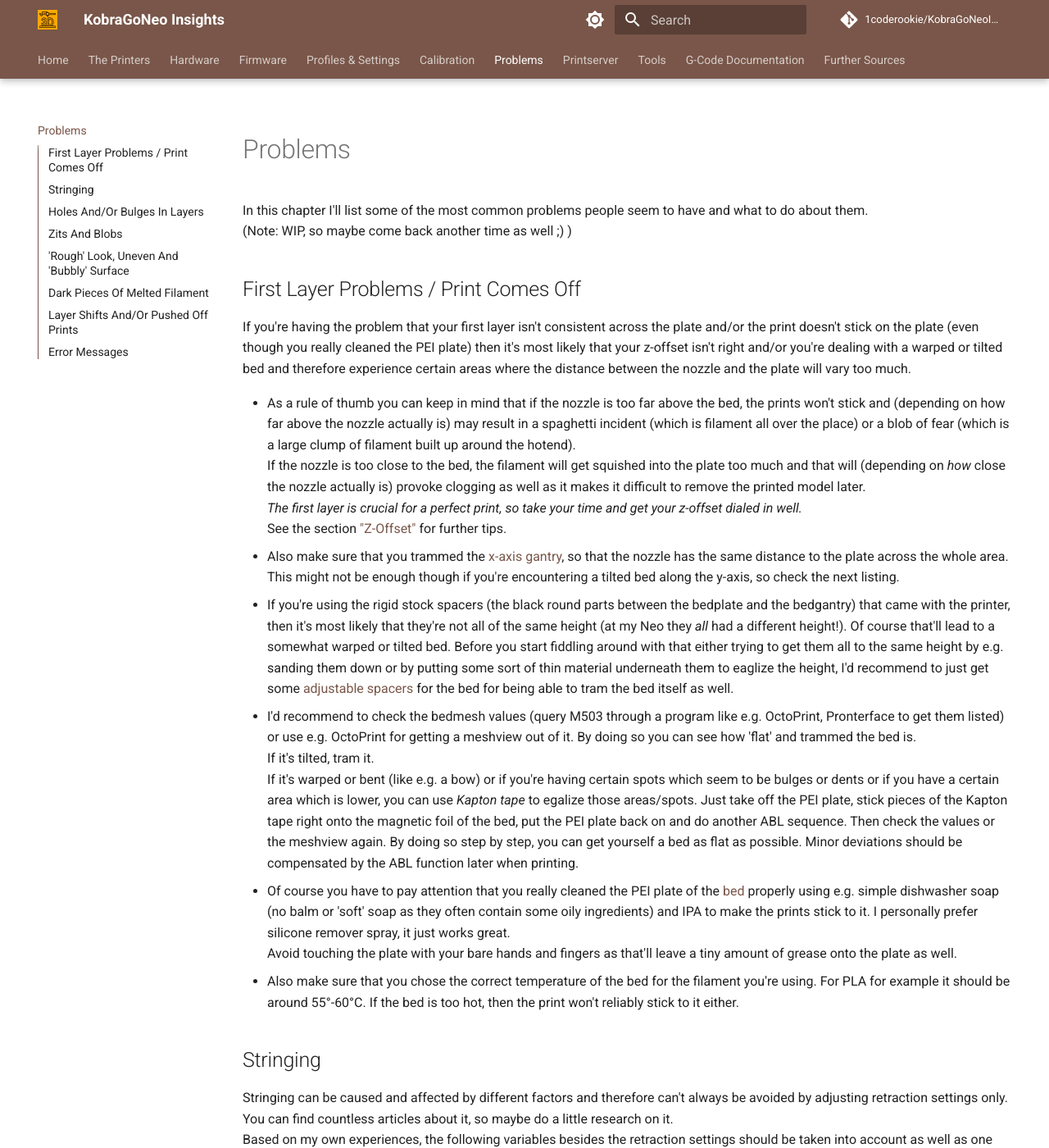
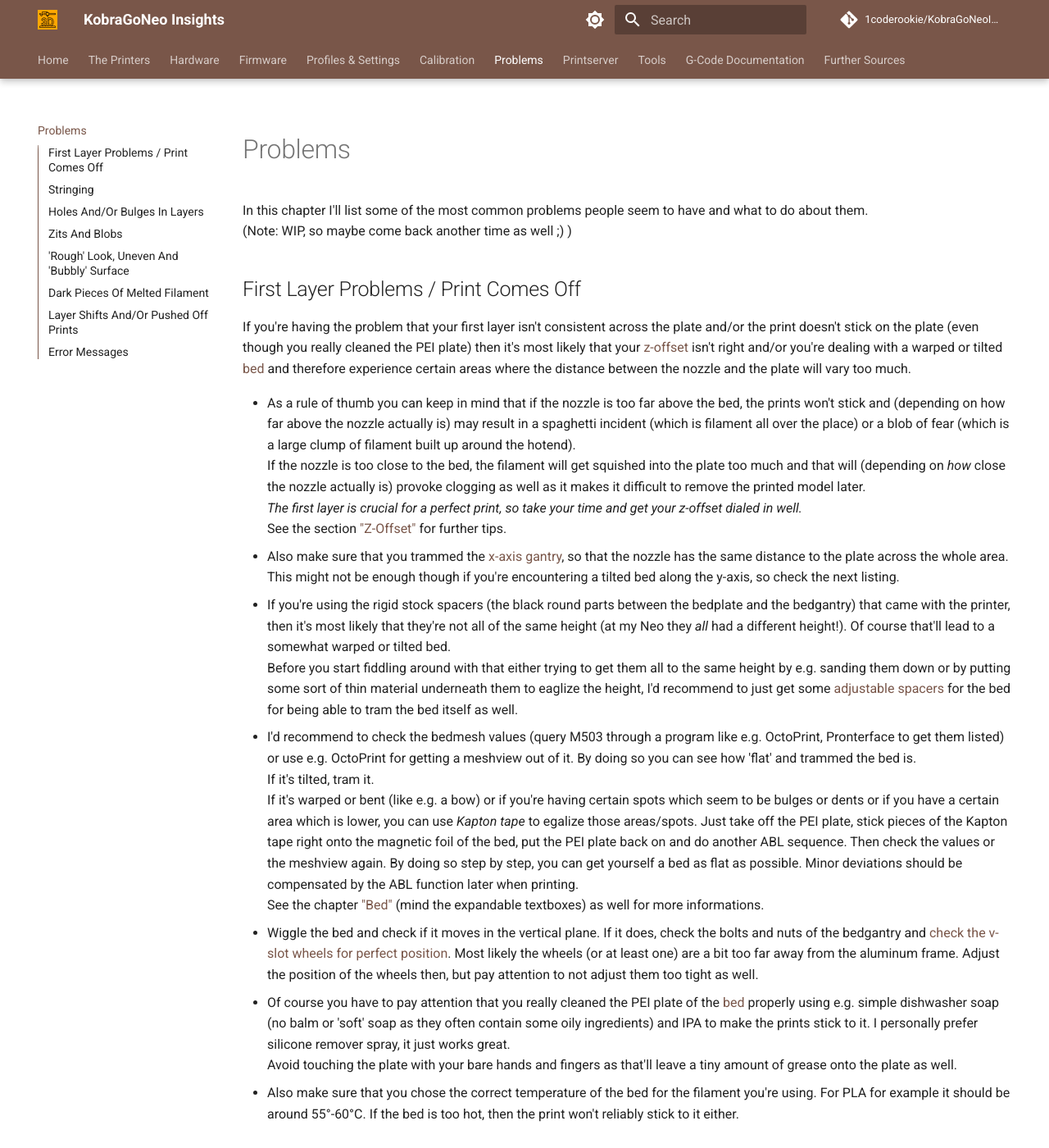
Before and after one commit to 1coderookie/KobraGoNeoInsights, an MkDocs documentation site: the page built from docs/problems.md, in a window 1280 px wide and 1400 px high. Shown: the whole window at 82% size. Built offline with MkDocs 1.6.1 and Material for MkDocs 9.7.7, drawn with Linux system fonts in a browser that asks for light colours; comment, search, counter and statistics services are not loaded.

Commit message:
Update problems.md

```diff
--- a/docs/problems.md
+++ b/docs/problems.md
@@ -5,17 +5,20 @@
 (Note: WIP, so maybe come back another time as well ;) )
 
 ## First Layer Problems / Print Comes Off
-If you're having the problem that your first layer isn't consistent across the plate and/or the print doesn't stick on the plate (even though you really cleaned the PEI plate) then it's most likely that your z-offset isn't right and/or you're dealing with a warped or tilted bed and therefore experience certain areas where the distance between the nozzle and the plate will vary too much.
+If you're having the problem that your first layer isn't consistent across the plate and/or the print doesn't stick on the plate (even though you really cleaned the PEI plate) then it's most likely that your [z-offset](calibration.md#z-offset) isn't right and/or you're dealing with a warped or tilted [bed](hardware/bed.md) and therefore experience certain areas where the distance between the nozzle and the plate will vary too much.
 
 - As a rule of thumb you can keep in mind that if the nozzle is too far above the bed, the prints won't stick and (depending on how far above the nozzle actually is) may result in a spaghetti incident (which is filament all over the place) or a blob of fear (which is a large clump of filament built up around the hotend).
   If the nozzle is too close to the bed, the filament will get squished into the plate too much and that will (depending on *how* close the nozzle actually is) provoke clogging as well as it makes it difficult to remove the printed model later.
   *The first layer is crucial for a perfect print, so take your time and get your z-offset dialed in well.*
   See the section ["Z-Offset"](calibration.md#z-offset) for further tips.
 - Also make sure that you trammed the [x-axis gantry](hardware/axes.md#x-axis-gantry), so that the nozzle has the same distance to the plate across the whole area. This might not be enough though if you're encountering a tilted bed along the y-axis, so check the next listing.
-- If you're using the rigid stock spacers (the black round parts between the bedplate and the bedgantry) that came with the printer, then it's most likely that they're not all of the same height (at my Neo they *all* had a different height!). Of course that'll lead to a somewhat warped or tilted bed. Before you start fiddling around with that either trying to get them all to the same height by e.g. sanding them down or by putting some sort of thin material underneath them to eaglize the height, I'd recommend to just get some [adjustable spacers](hardware/bed.md#different-spacers) for the bed for being able to tram the bed itself as well.
+- If you're using the rigid stock spacers (the black round parts between the bedplate and the bedgantry) that came with the printer, then it's most likely that they're not all of the same height (at my Neo they *all* had a different height!). Of course that'll lead to a somewhat warped or tilted bed.
+  Before you start fiddling around with that either trying to get them all to the same height by e.g. sanding them down or by putting some sort of thin material underneath them to eaglize the height, I'd recommend to just get some [adjustable spacers](hardware/bed.md#different-spacers) for the bed for being able to tram the bed itself as well.
 - I'd recommend to check the bedmesh values (query M503 through a program like e.g. OctoPrint, Pronterface to get them listed) or use e.g. OctoPrint for getting a meshview out of it. By doing so you can see how 'flat' and trammed the bed is.
   If it's tilted, tram it.
   If it's warped or bent (like e.g. a bow) or if you're having certain spots which seem to be bulges or dents or if you have a certain area which is lower, you can use *Kapton tape* to egalize those areas/spots. Just take off the PEI plate, stick pieces of the Kapton tape right onto the magnetic foil of the bed, put the PEI plate back on and do another ABL sequence. Then check the values or the meshview again. By doing so step by step, you can get yourself a bed as flat as possible. Minor deviations should be compensated by the ABL function later when printing.
+  See the chapter ["Bed"](hardware/bed.md) (mind the expandable textboxes) as well for more informations.
+- Wiggle the bed and check if it moves in the vertical plane. If it does, check the bolts and nuts of the bedgantry and [check the v-slot wheels for perfect position](hardware/axes.md#v-slot-wheels-position_2). Most likely the wheels (or at least one) are a bit too far away from the aluminum frame. Adjust the position of the wheels then, but pay attention to not adjust them too tight as well.
 - Of course you have to pay attention that you really cleaned the PEI plate of the [bed](hardware/bed.md) properly using e.g. simple dishwasher soap (no balm or 'soft' soap as they often contain some oily ingredients) and IPA to make the prints stick to it. I personally prefer silicone remover spray, it just works great.
   Avoid touching the plate with your bare hands and fingers as that'll leave a tiny amount of grease onto the plate as well.
 - Also make sure that you chose the correct temperature of the bed for the filament you're using. For PLA for example it should be around 55°-60°C. If the bed is too hot, then the print won't reliably stick to it either.
```
